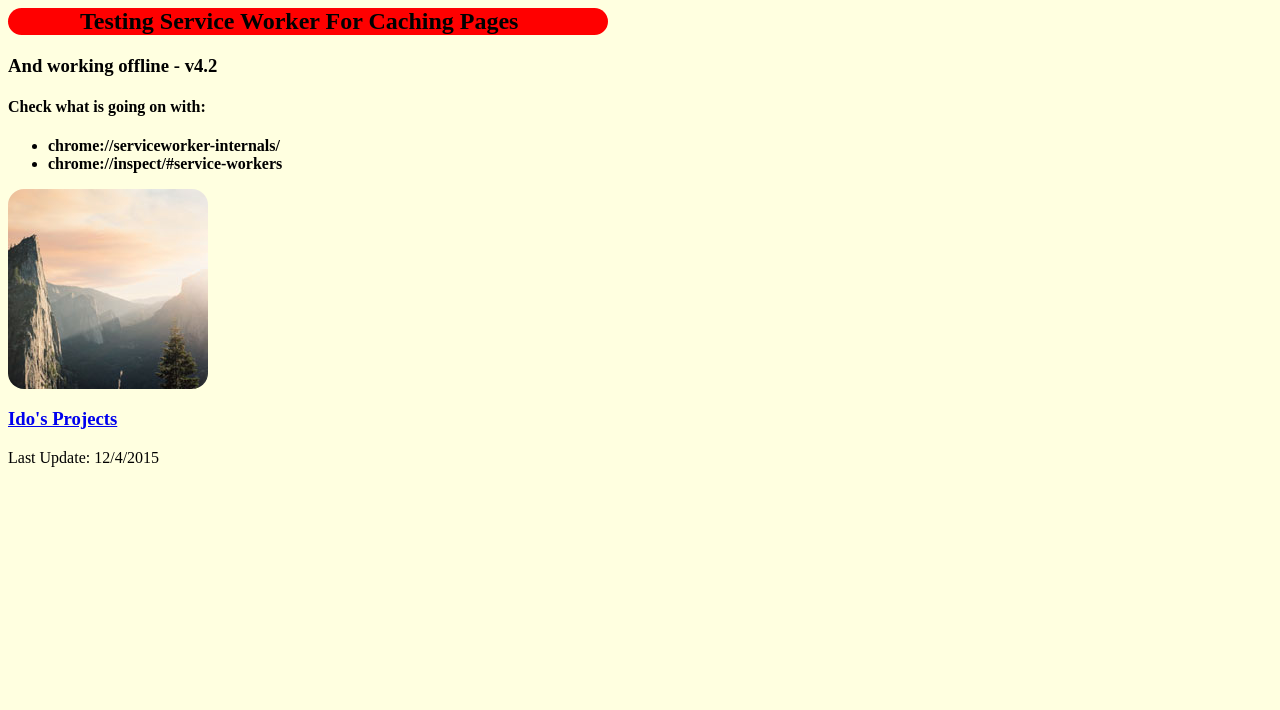
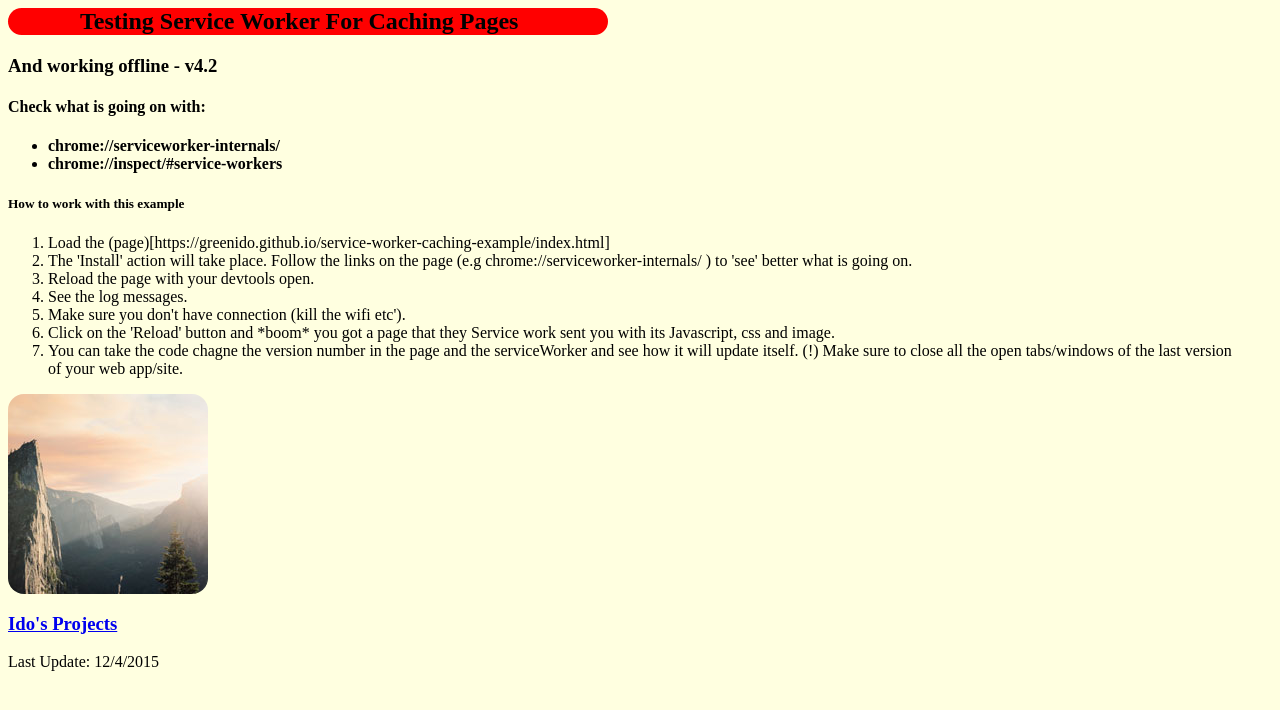
Before and after one commit to greenido/service-worker-caching-example, a plain HTML site: page index.html in a window 1280 px wide. Drawn offline with Linux system fonts and the light colour scheme.

Commit message:
Add explanations to the page

```diff
--- a/index.html
+++ b/index.html
@@ -19,6 +19,18 @@
           <li><b>chrome://inspect/#service-workers</b></li>
         </ul>
       </h4>
+
+      <h5>How to work with this example</h5>
+      <ol>
+        <li> Load the (page)[https://greenido.github.io/service-worker-caching-example/index.html]
+        <li> The 'Install' action will take place. Follow the links on the page (e.g chrome://serviceworker-internals/ ) to 'see' better what is going on.
+        <li> Reload the page with your devtools open.
+        <li>See the log messages.
+        <li> Make sure you don't have connection (kill the wifi etc').
+        <li> Click on the 'Reload' button and *boom* you got a page that they Service work sent you with its Javascript, css and image.
+        <li> You can take the code chagne the version number in the page and the serviceWorker and see how it will update itself. (!) Make sure to close all the open tabs/windows of the last version of your web app/site.
+
+      </ol>
       <img src="imgs/views1.jpg" alt="views">
       <h3><a href="https://ido-green.appspot.com">Ido's Projects</a></h3>
       <p>
```
Also changed, not shown: 1 other file.
